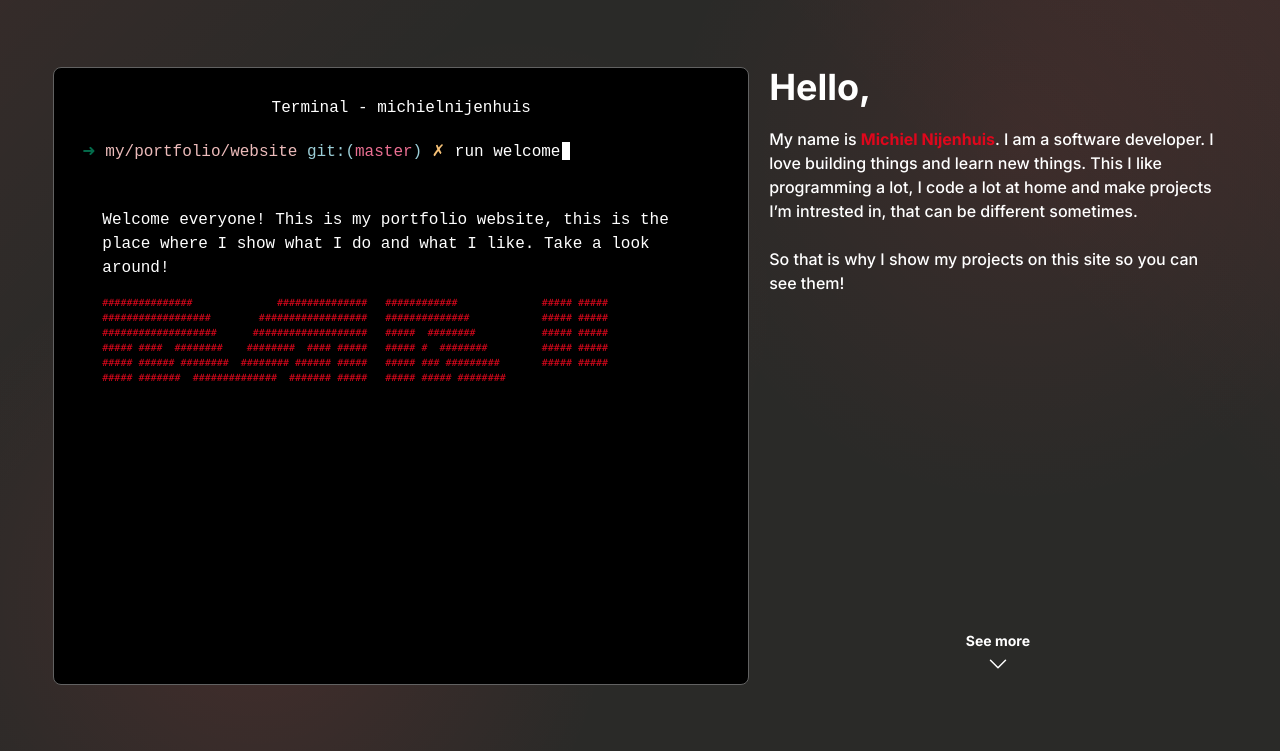
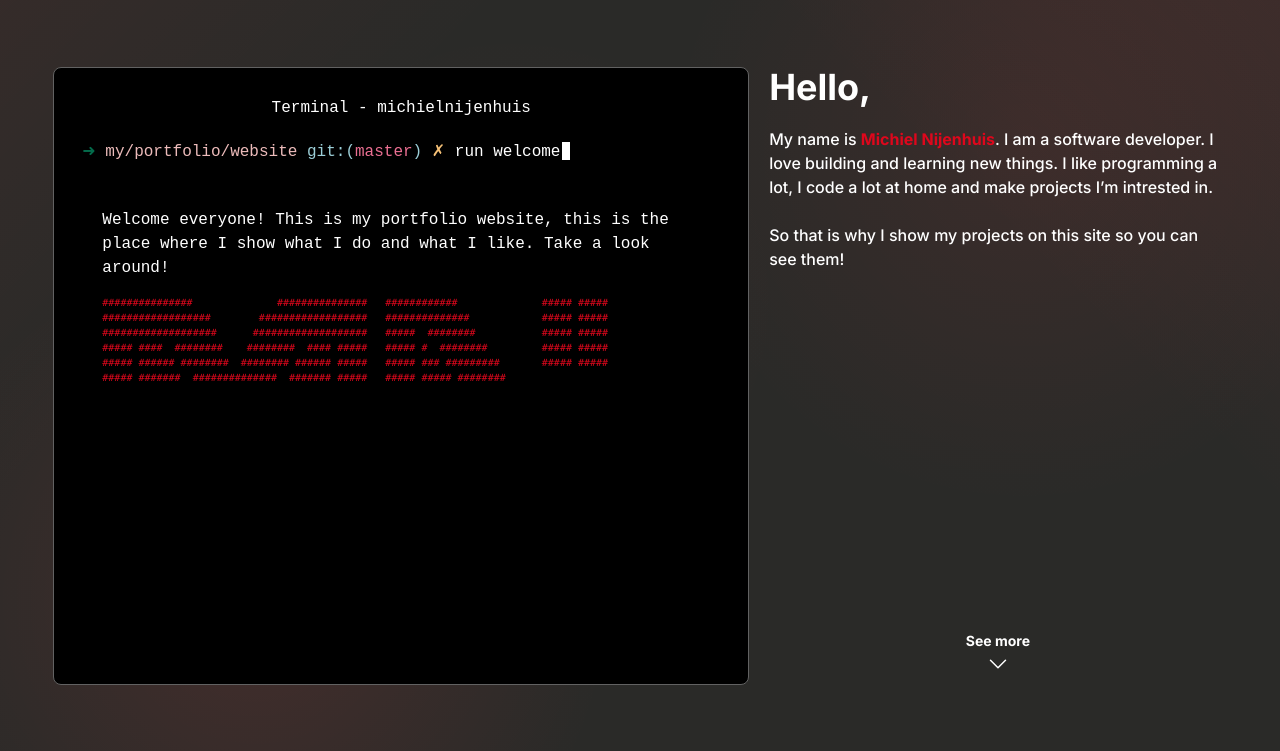
Before and after one commit to punthenk/portfolio_website, a PHP site: page / in a window 1280 px wide. Shown: the part 73-824 px from the top of the page. Run offline with PHP 8.4, Linux system fonts and the light colour scheme; style sheets or scripts are compiled from the project's sources; some web fonts are replaced.

Commit message:
Changed text on home page

```diff
--- a/index.php
+++ b/index.php
@@ -19,9 +19,9 @@ include_once(__DIR__."/template/head.inc.php");
             <div>
                 <h2 class="font-bold text-4xl mb-5">Hello,</h2>
                 <p class="max-w-[800px] w-full font-medium">My name is <span class="text-redcustom font-bold">Michiel
-                        Nijenhuis</span>. I am a software developer. I love building things and
-                    learn new things. This I like programming a lot, I code a lot at home and make projects
-                    I’m intrested in, that can be different sometimes.<br><br>
+                        Nijenhuis</span>. I am a software developer. I love building and
+                    learning new things. I like programming a lot, I code a lot at home and make projects
+                    I’m intrested in.<br><br>
 
                     So that is why I show my projects on this site so you can see them!</p>
             </div>
```
